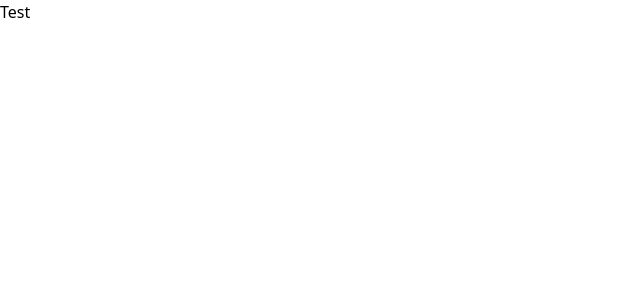
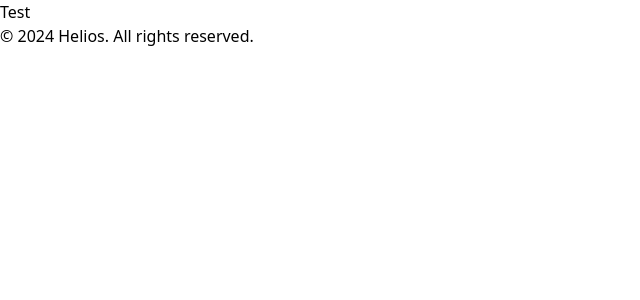
Before and after one commit to PranavChandrakumar/NASA-Space-Apps-Challenge-2024, a Next.js app in the folder helios-frontend/: page / in a window 1280 px wide. Shown: the top 300 px of the page, without its empty margins (0-640 px from the left). Built offline with nearby package versions, Linux system fonts and the light colour scheme.

Commit message:
Added footer component to frontend

```diff
--- a/helios-frontend/src/app/page.tsx
+++ b/helios-frontend/src/app/page.tsx
@@ -1,7 +1,10 @@
+import Footer from '../component/Footer';
+
 const Home = () => {
   return (
     <main>
       Test
+      <Footer />
     </main>
   );
 }
--- /dev/null
+++ b/helios-frontend/src/component/Footer.tsx
@@ -0,0 +1,13 @@
+import React from 'react';
+
+const Footer: React.FC = () => {
+    return (
+        <footer className="bg-gray-800 text-white py-4">
+            <div className="container mx-auto text-center">
+                <p>&copy; {new Date().getFullYear()} Helios. All rights reserved.</p>
+            </div>
+        </footer>
+    );
+};
+
+export default Footer;
```
Also changed, not shown: 1 other file (tests, documents, lock files or other folders).
